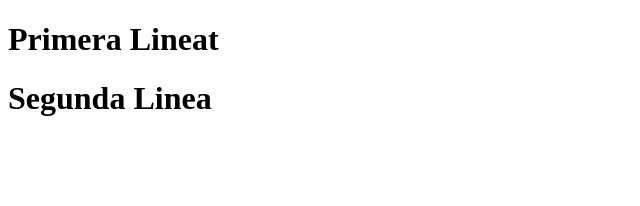
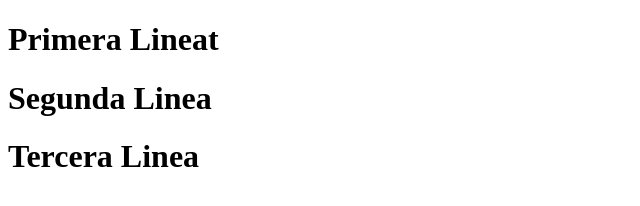
Before and after one commit to RobertMoralesO/clase_git_miercoles_bp, a plain HTML site: page index.html in a window 1280 px wide. Shown: the whole page, without its empty margins (0-640 px from the left). Drawn offline with Linux system fonts and the light colour scheme.

Commit message:
Tercera Linea

```diff
--- a/index.html
+++ b/index.html
@@ -9,5 +9,6 @@
 <body>
     <h1>Primera Lineat</h1>
     <h1>Segunda Linea</h1>
+    <h1>Tercera Linea</h1>
 </body>
 </html>
```
